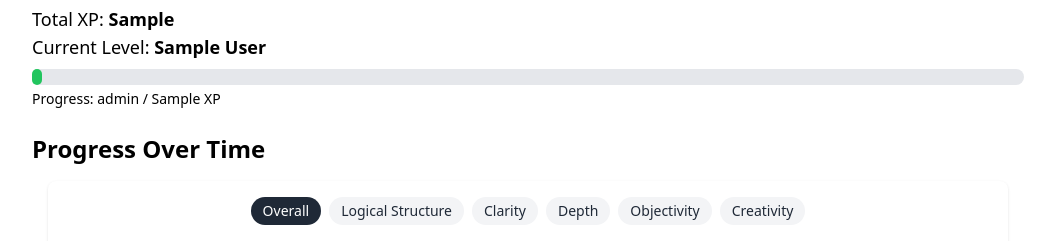
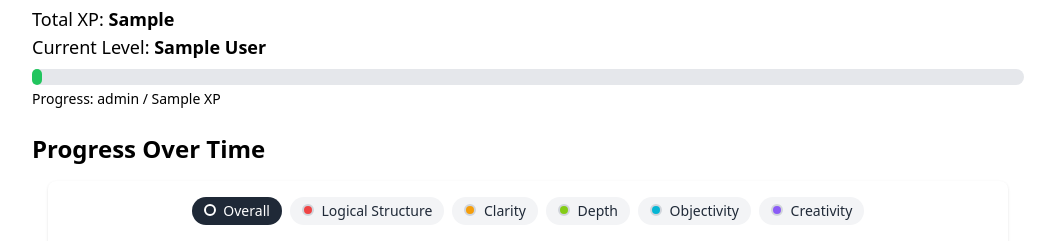
Before and after one commit to amagrabi/argumentor, a Python web app: template src/templates/profile.html in a window 1280 px wide. Shown: the part 143-384 px from the top of the page, without its empty margins (112-1167 px from the left). Run offline with Jinja, Linux system fonts and the light colour scheme; the template is opened without the code that fills it: most values are stand-ins (such as "Sample title", 1, 10 or a date in 2020); some libraries are stand-ins or nearby versions.

Commit message:
Remove duplicate legend

```diff
--- a/src/static/js/profile.js
+++ b/src/static/js/profile.js
@@ -30,13 +30,30 @@ document.addEventListener("DOMContentLoaded", () => {
   // Attach click listeners to toggle active/inactive on each button.
   Object.keys(buttons).forEach((key) => {
     buttons[key].addEventListener("click", () => {
-      // Toggle the active state. Active: bg-gray-800 text-white; Inactive: bg-gray-100 text-gray-800.
       if (buttons[key].classList.contains("bg-gray-800")) {
-        buttons[key].classList.remove("bg-gray-800", "text-white");
-        buttons[key].classList.add("bg-gray-100", "text-gray-800");
+        // Switch to inactive state
+        buttons[key].classList.remove(
+          "bg-gray-800",
+          "text-white",
+          "button-active"
+        );
+        buttons[key].classList.add(
+          "bg-gray-100",
+          "text-gray-800",
+          "button-inactive"
+        );
       } else {
-        buttons[key].classList.remove("bg-gray-100", "text-gray-800");
-        buttons[key].classList.add("bg-gray-800", "text-white");
+        // Switch to active state
+        buttons[key].classList.remove(
+          "bg-gray-100",
+          "text-gray-800",
+          "button-inactive"
+        );
+        buttons[key].classList.add(
+          "bg-gray-800",
+          "text-white",
+          "button-active"
+        );
       }
       updateChartMultiple(answers, buttons);
     });
@@ -96,13 +113,16 @@ function initializeChart(answers, defaultMetrics = ["overall"]) {
     },
     options: {
       responsive: true,
-      maintainAspectRatio: false, // Allows the chart to use available horizontal space
+      maintainAspectRatio: false,
       scales: {
         x: {
           title: {
             display: true,
             text: "Time",
             font: { size: 14 },
+          },
+          grid: {
+            display: true,
           },
         },
         y: {
@@ -121,17 +141,14 @@ function initializeChart(answers, defaultMetrics = ["overall"]) {
             text: "Ratings",
             font: { size: 14 },
           },
+          grid: {
+            display: false,
+          },
         },
       },
       plugins: {
         legend: {
-          display: true,
-          labels: {
-            usePointStyle: true, // Use circular point markers
-            pointStyle: "circle",
-            font: { size: 12 },
-            padding: 10,
-          },
+          display: false, // Hide the built-in legend
         },
         tooltip: {
           mode: "index",
--- a/src/templates/profile.html
+++ b/src/templates/profile.html
@@ -84,36 +84,60 @@
                     id="showOverall"
                     class="px-3 py-1 rounded-full bg-gray-800 text-white text-sm"
                   >
+                    <span
+                      class="inline-block w-3 h-3 rounded-full mr-1 border-2 border-white"
+                      style="background-color: #1f2937"
+                    ></span>
                     Overall
                   </button>
                   <button
                     id="showLogic"
                     class="px-3 py-1 rounded-full bg-gray-100 text-gray-800 text-sm"
                   >
+                    <span
+                      class="inline-block w-3 h-3 rounded-full mr-1 border-2 border-gray-300"
+                      style="background-color: #ef4444"
+                    ></span>
                     Logical Structure
                   </button>
                   <button
                     id="showClarity"
                     class="px-3 py-1 rounded-full bg-gray-100 text-gray-800 text-sm"
                   >
+                    <span
+                      class="inline-block w-3 h-3 rounded-full mr-1 border-2 border-gray-300"
+                      style="background-color: #f59e0b"
+                    ></span>
                     Clarity
                   </button>
                   <button
                     id="showDepth"
                     class="px-3 py-1 rounded-full bg-gray-100 text-gray-800 text-sm"
                   >
+                    <span
+                      class="inline-block w-3 h-3 rounded-full mr-1 border-2 border-gray-300"
+                      style="background-color: #84cc16"
+                    ></span>
                     Depth
                   </button>
                   <button
                     id="showObjectivity"
                     class="px-3 py-1 rounded-full bg-gray-100 text-gray-800 text-sm"
                   >
+                    <span
+                      class="inline-block w-3 h-3 rounded-full mr-1 border-2 border-gray-300"
+                      style="background-color: #06b6d4"
+                    ></span>
                     Objectivity
                   </button>
                   <button
                     id="showCreativity"
                     class="px-3 py-1 rounded-full bg-gray-100 text-gray-800 text-sm"
                   >
+                    <span
+                      class="inline-block w-3 h-3 rounded-full mr-1 border-2 border-gray-300"
+                      style="background-color: #8b5cf6"
+                    ></span>
                     Creativity
                   </button>
                 </div>
```
